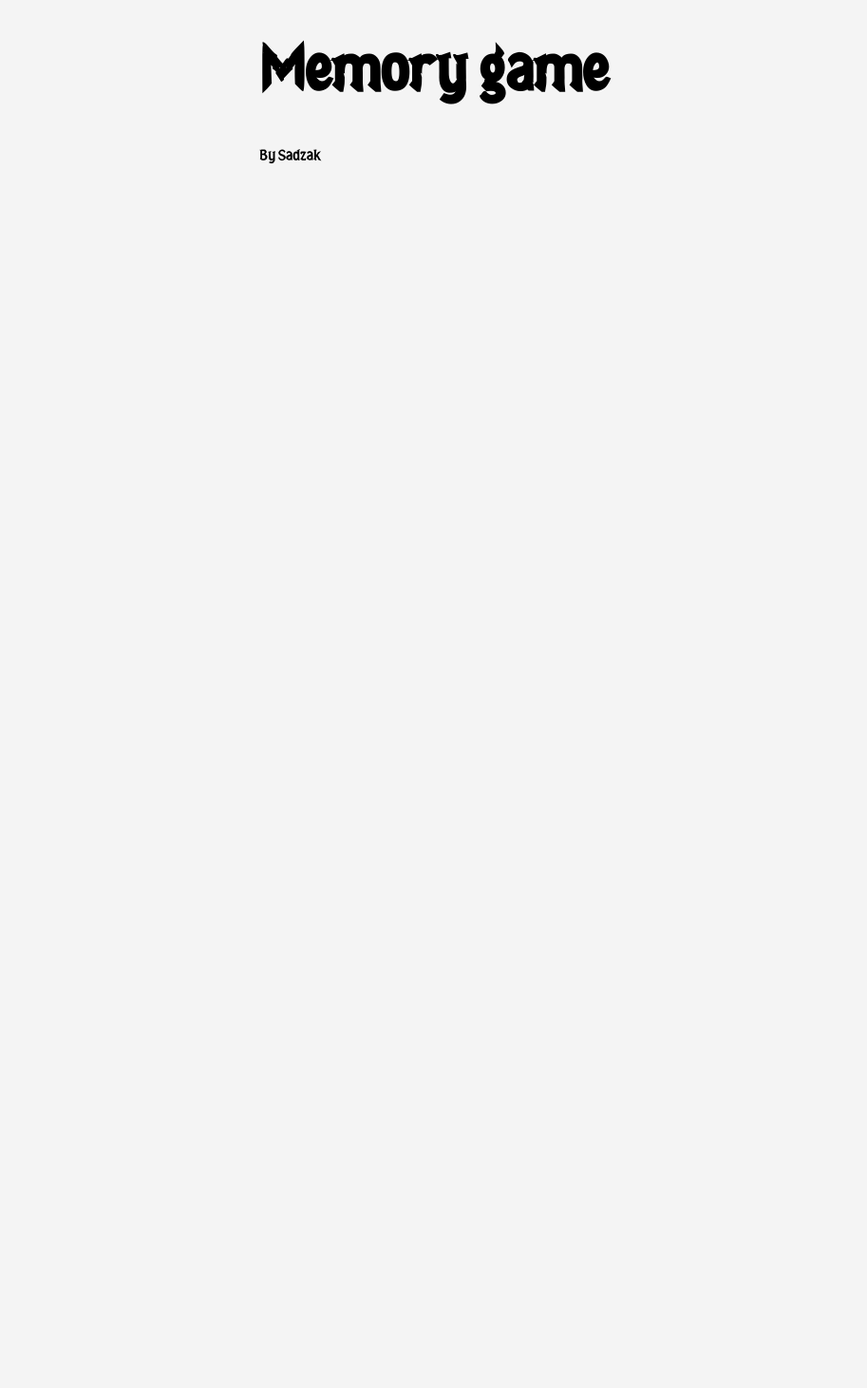
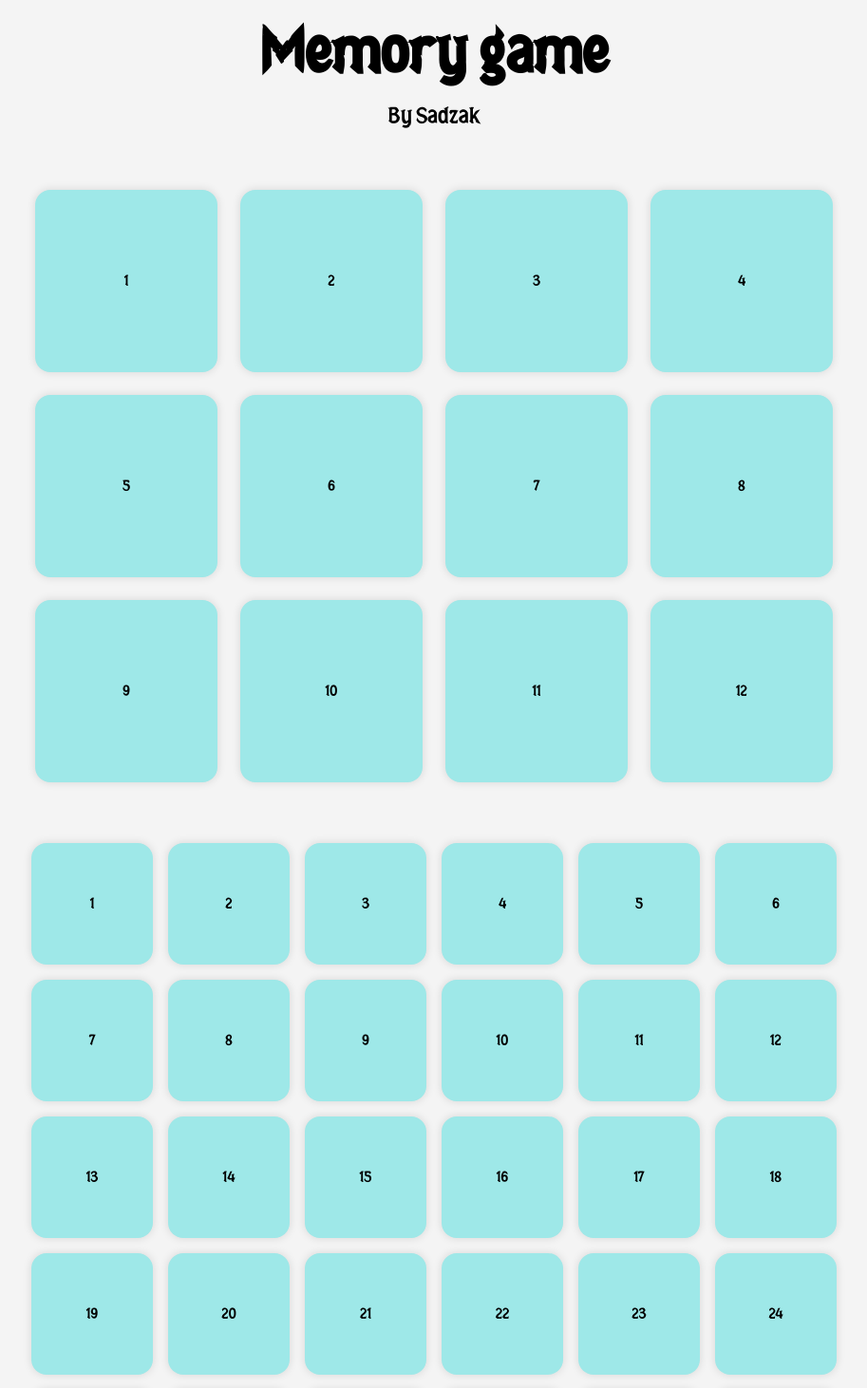
Before and after one commit to Sadzak23/memory-game, a React (Vite) app: page / in a window 1280 px wide. Shown: the top 1462 px of the page at 95% size, without its empty margins (183-1096 px from the left). Before the commit the page ends 800 px from the top, so only its background shows below. Built offline with nearby package versions, Linux system fonts and the light colour scheme.

Commit message:
Create Board & Tiles

```diff
--- a/src/App.tsx
+++ b/src/App.tsx
@@ -1,11 +1,17 @@
 import type { FC } from 'react';
 import './styles/App.scss';
+import { Board } from './components/Board';
 
 const App: FC = () => {
   return (
-    <div>
-      <h1>Memory game</h1>
-      <p>By Sadzak</p>
+    <div className="app">
+      <div className="header">
+        <h1>Memory game</h1>
+        <p>By Sadzak</p>
+      </div>
+      <Board size="s" />
+      <Board size="m" />
+      <Board size="l" />
     </div>
   );
 };
--- /dev/null
+++ b/src/components/Board.tsx
@@ -0,0 +1,20 @@
+import type { FC } from 'react';
+import { getBoard } from '../utils/boardUtils';
+
+interface Props {
+  size: 's' | 'm' | 'l';
+}
+
+export const Board: FC<Props> = ({ size }) => {
+  const { tilesCount } = getBoard(size);
+
+  const tiles = Array.from({ length: tilesCount }, (_, i) => i + 1);
+
+  return (
+    <div className={`board ${size}`}>
+      {tiles.map(tile => (
+        <div className="tile">{tile}</div>
+      ))}
+    </div>
+  );
+};
--- a/src/styles/App.scss
+++ b/src/styles/App.scss
@@ -1,2 +1,7 @@
+@use './variables/colors';
+
 @use './common/typography';
 @use './common/base';
+
+@use './components/board';
+@use './components/tile';
--- a/src/styles/common/_base.scss
+++ b/src/styles/common/_base.scss
@@ -1,8 +1,21 @@
 body {
   margin: 0;
-  padding: 0;
+}
+.app {
   display: flex;
+  flex-direction: column;
   justify-content: center;
-  gap: 24px;
+  align-items: center;
+  gap: 64px;
+  padding: 24px;
   background-color: #f4f4f4;
 }
+.header {
+  display: flex;
+  flex-direction: column;
+  align-items: center;
+  gap: 16px;
+  p {
+    font-size: 24px;
+  }
+}
--- a/src/styles/common/_typography.scss
+++ b/src/styles/common/_typography.scss
@@ -11,6 +11,11 @@
   font-family: 'Juvanze', sans-serif;
 }
 
+h1,
+p {
+  margin: 0;
+}
+
 h1 {
   font-size: 64px;
 }
--- /dev/null
+++ b/src/styles/components/_board.scss
@@ -0,0 +1,27 @@
+.board {
+  display: grid;
+  &.s {
+    grid-template-columns: repeat(4, 1fr);
+    gap: 24px;
+    .tile {
+      height: 15vw;
+      width: 15vw;
+    }
+  }
+  &.m {
+    grid-template-columns: repeat(6, 1fr);
+    gap: 16px;
+    .tile {
+      height: 10vw;
+      width: 10vw;
+    }
+  }
+  &.l {
+    grid-template-columns: repeat(8, 1fr);
+    gap: 12px;
+    .tile {
+      height: 8vw;
+      width: 8vw;
+    }
+  }
+}
--- /dev/null
+++ b/src/styles/components/_tile.scss
@@ -0,0 +1,9 @@
+.tile {
+  cursor: pointer;
+  border-radius: 16px;
+  box-shadow: 0 0 8px 1px rgba(0, 0, 0, 0.1);
+  display: flex;
+  justify-content: center;
+  align-items: center;
+  background-color: var(--primary);
+}
--- /dev/null
+++ b/src/styles/variables/_colors.scss
@@ -0,0 +1,3 @@
+:root {
+  --primary: #9ee8e8;
+}
--- /dev/null
+++ b/src/utils/boardUtils.ts
@@ -0,0 +1,10 @@
+export const getBoard = (boardSize: 's' | 'm' | 'l') => {
+  switch (boardSize) {
+    case 's':
+      return { grid: 4, tilesCount: 12 };
+    case 'm':
+      return { grid: 6, tilesCount: 30 };
+    case 'l':
+      return { grid: 8, tilesCount: 48 };
+  }
+};
```
Also changed, not shown: src/components/Tile.tsx (added, +9 -0 lines).
